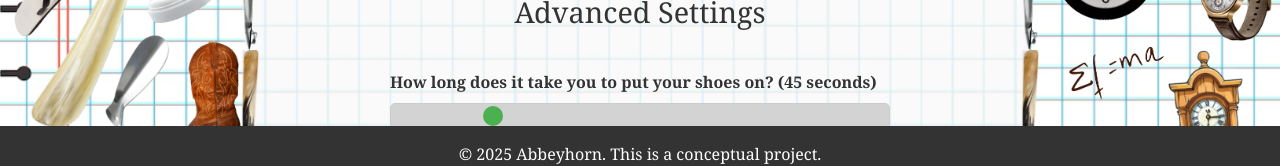
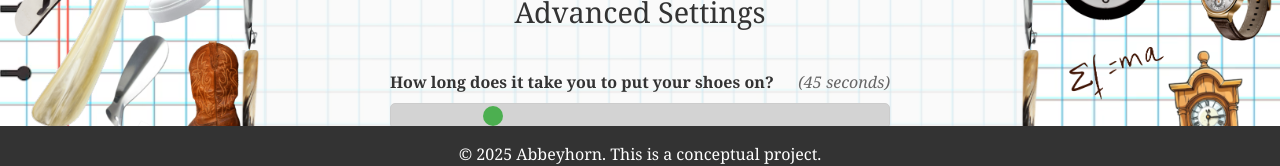
Before and after one commit to sarahkitten/Shoehorn-Calculator, a Vue app: page / in a window 1280 px wide. Both pictures are taken after a click on the button "Advanced Mode". Shown: the part 588-754 px from the top of the page. Built offline with nearby package versions, Linux system fonts and the light colour scheme.

Commit message:
chore: Add copy and fix # seconds layout shift

```diff
--- a/src/stores/calculator.ts
+++ b/src/stores/calculator.ts
@@ -360,6 +360,12 @@ export const useCalculatorStore = defineStore('calculator', () => {
 
   // Set recommendation message based on time saved
   function setRecommendation() {
+    // Check for NaN results first
+    if (isNaN(timeSaved.value) || isNaN(timeSpent.value)) {
+      recommendation.value = "With a shoehorn you would have saved… well… this is embarrassing but we're having trouble calculating the specific time. You didn't do anything funny with the numbers, did you?"
+      return
+    }
+
     if (timeSaved.value <= 0) {
       recommendation.value = "Seems like this part of your life is already optimized. Go you! You may not need it, but as a reward for someone who values shoe efficiency as much as we do, take this 20% off coupon!"
     } else {
@@ -519,6 +525,7 @@ export const useCalculatorStore = defineStore('calculator', () => {
     getShoeTime,
 
     // Helpers
-    formatTime
+    formatTime,
+    generateRandomActivity
   }
 })
--- a/src/views/CalculatorView.vue
+++ b/src/views/CalculatorView.vue
@@ -192,7 +192,10 @@ const handleAdvancedMode = () => {
           </div>
 
           <div class="form-group">
-            <label for="putOnTime">How long does it take you to put your shoes on? ({{ calculatorStore.putOnTime }} seconds)</label>
+            <div class="slider-label-container">
+              <label for="putOnTime">How long does it take you to put your shoes on?</label>
+              <span class="time-display">({{ calculatorStore.putOnTime }} seconds)</span>
+            </div>
             <input
               type="range"
               id="putOnTime"
@@ -348,6 +351,22 @@ label {
   font-weight: bold;
 }
 
+.slider-label-container {
+  display: flex;
+  justify-content: space-between;
+  align-items: center;
+  flex-wrap: wrap;
+  gap: 0.5rem;
+}
+
+.time-display {
+  font-weight: normal;
+  min-width: 90px;
+  text-align: right;
+  font-style: italic;
+  color: #666;
+}
+
 input, select {
   padding: 0.75rem;
   border: 1px solid #ccc;
--- a/src/views/ResultsView.vue
+++ b/src/views/ResultsView.vue
@@ -70,14 +70,15 @@ const generateShareText = () => {
   const timeSpent = calculatorStore.formatTime(calculatorStore.timeSpent);
   const timeSaved = calculatorStore.formatTime(calculatorStore.timeSaved);
 
-  let shareText = `🦶 I just calculated my lifetime shoe-putting-on time!\n\n`;
-  shareText += `I've spent ${timeSpent} of my life putting on shoes! `;
+  let shareText = `👞 Turns out I've spent ${timeSpent} of my life just putting on shoes. `;
 
   if (calculatorStore.timeSaved > 0) {
-    shareText += `With a shoehorn, I could have saved ${timeSaved}! `;
+    shareText += `With a shoehorn I would have saved ${timeSaved}. That's enough time to ${calculatorStore.generateRandomActivity(calculatorStore.timeSaved)}!\n\n`;
+  } else {
+    shareText += `\n\n`;
   }
 
-  shareText += `\n\nCalculate yours: https://sarahkitten.github.io/Shoehorn-Calculator\n#ShoeHornCalculator #TimeOptimization`;
+  shareText += `Calculate yours: https://sarahkitten.github.io/Shoehorn-Calculator\n#ShoehornCalculator`;
 
   return shareText;
 };
```
